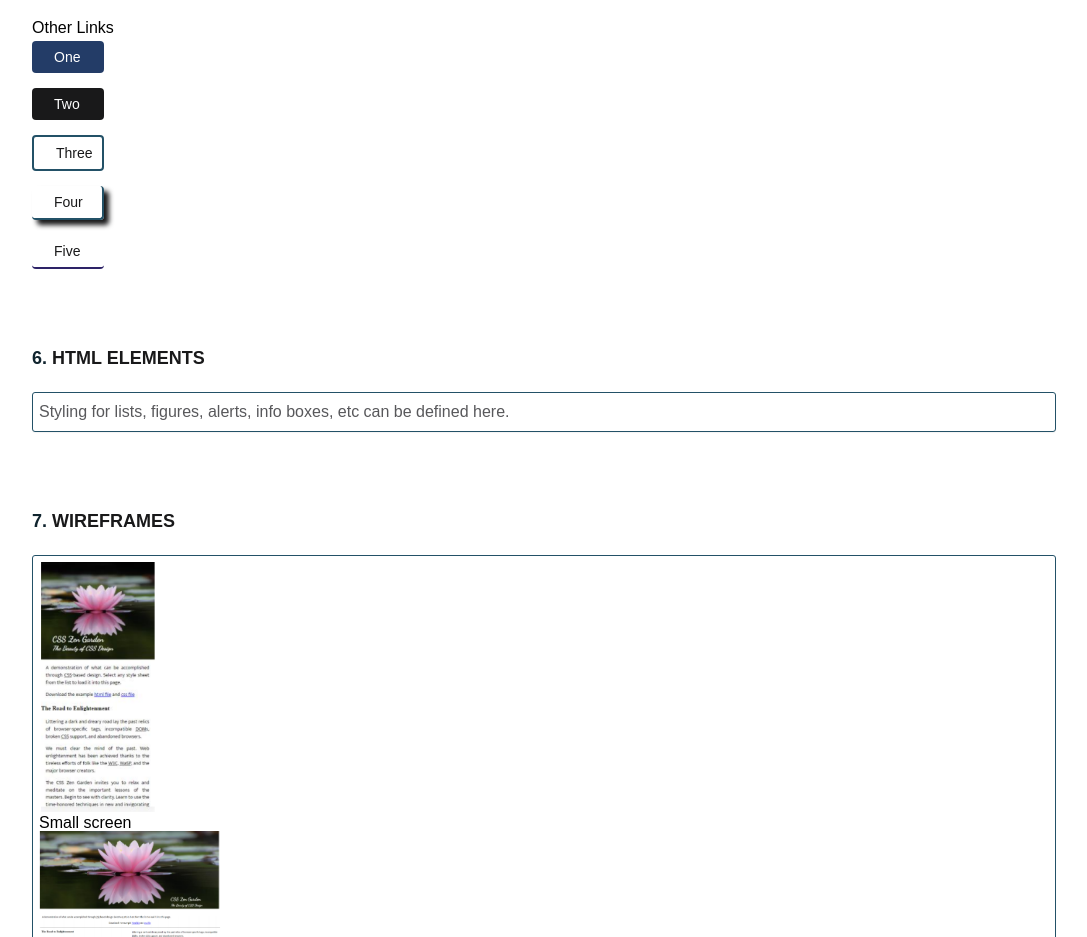
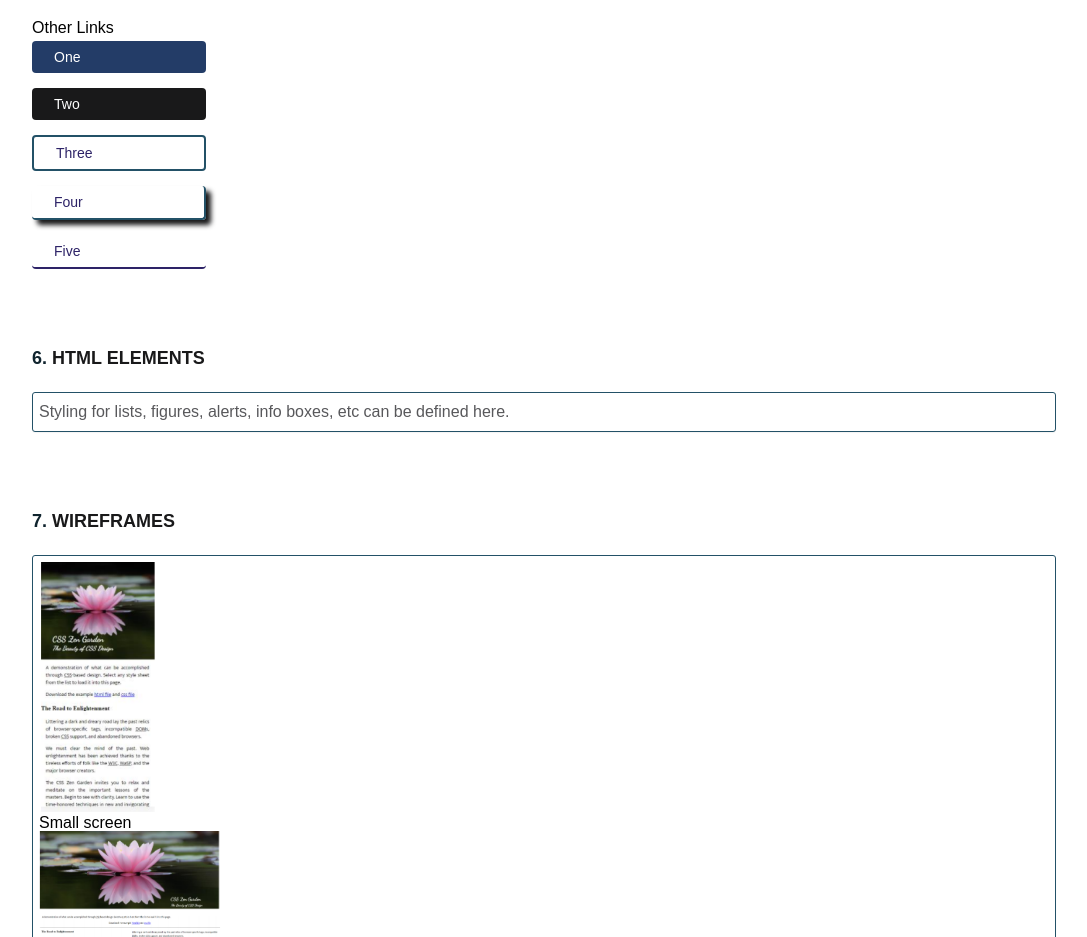
Before and after one commit to torislocke/zenGarden, a website built with Parcel: page styleGuideTemplate/src/index.html in a window 1280 px wide. Shown: the part 1940-2877 px from the top of the page, without its empty margins (96-1183 px from the left). Built offline with nearby package versions, Linux system fonts and the light colour scheme; files whose address does not match are found by name; a web font is replaced by a local one.

Commit message:
Update _links.scss

```diff
--- a/styleGuideTemplate/src/scss/partials/_links.scss
+++ b/styleGuideTemplate/src/scss/partials/_links.scss
@@ -1,6 +1,6 @@
 .cd-navigation li {
 	margin: 5px 0 15px 0;
-	width: 7%;
+	width: 17%;
 	border-radius: 0.25em;
 	padding: 0.5em;
 	cursor: pointer;
@@ -48,7 +48,7 @@
 	}
 }
 .cd-navigation li a.dark {
-	color: $color-2;
+	color: $color-3;
 }
 
 // .cd-navigation li:nth-of-type(2) span {
```
